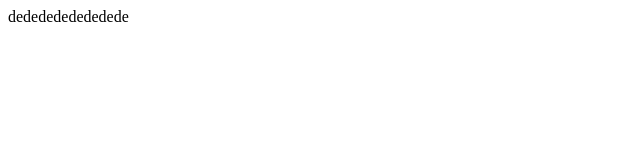
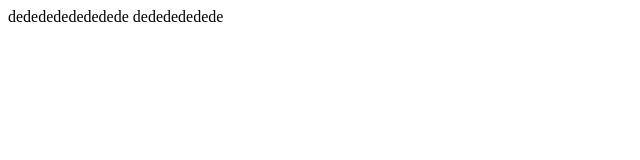
Before and after one commit to dm-ss/demo, a plain HTML site: page index.html in a window 1280 px wide. Shown: the whole page, without its empty margins (0-640 px from the left). Drawn offline with Linux system fonts and the light colour scheme.

Commit message:
登录提交3

```diff
--- a/index.html
+++ b/index.html
@@ -8,6 +8,7 @@
 <body>
     <div>
         dededededededede
+        dededededede
     </div>
 </body>
 </html>
```
